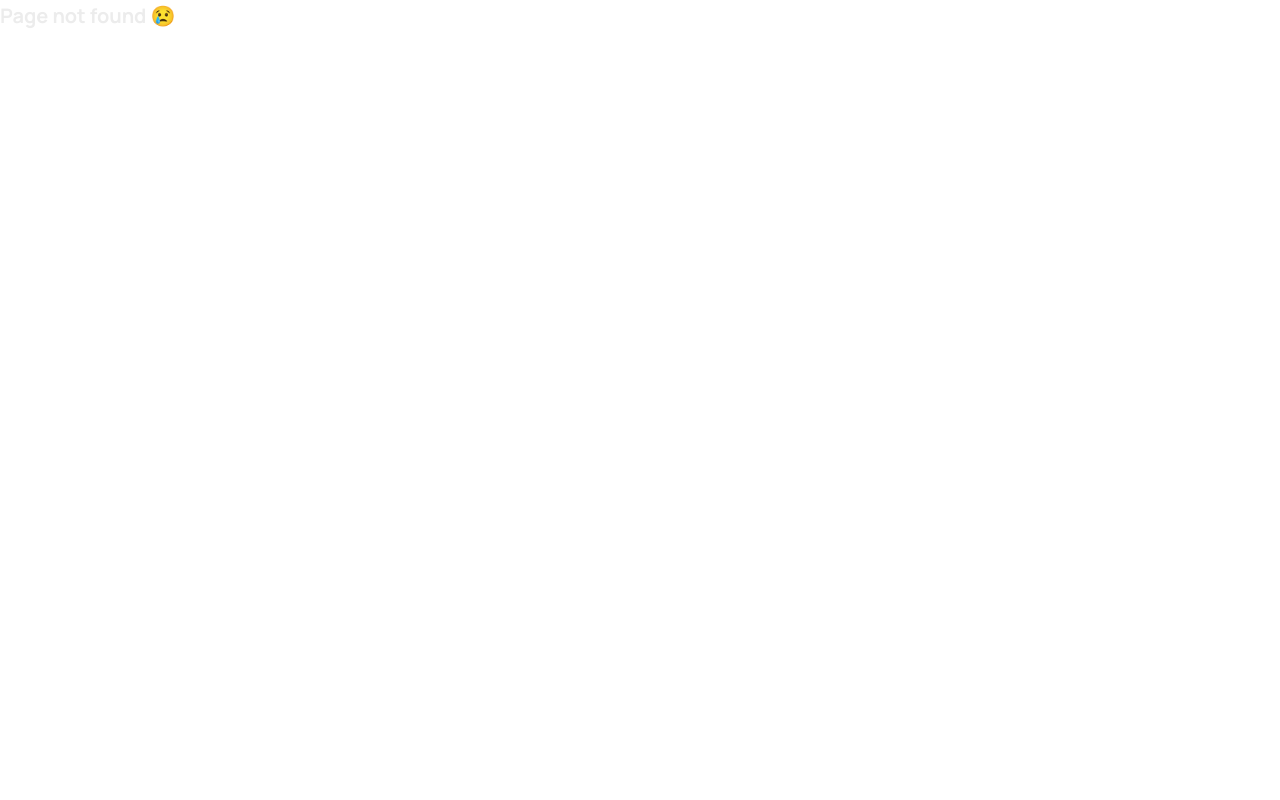
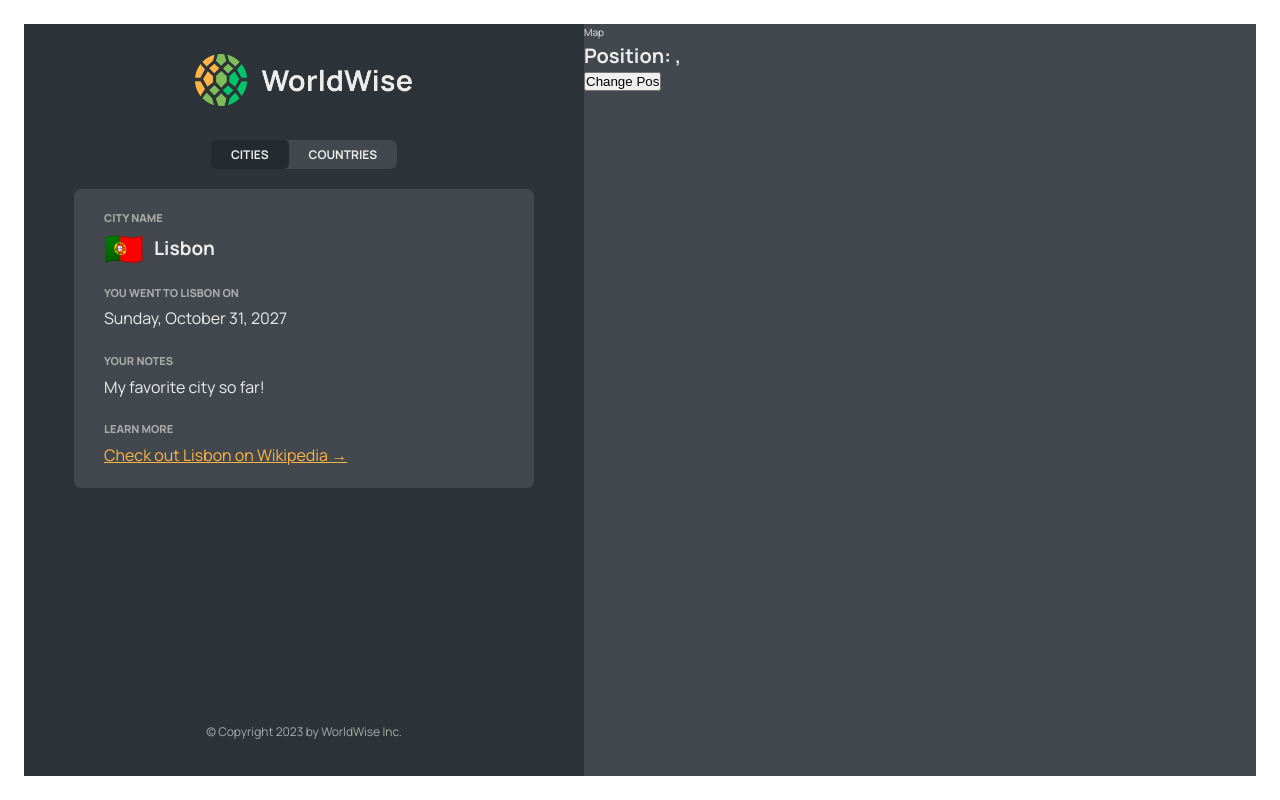
Before and after one commit to jeherold/jonas-worldwise, a React (Vite) app: page /app/cities/1 in a window 1280 px wide. Before the commit this address had no page. Built offline with nearby package versions, Linux system fonts and the light colour scheme; data requests are answered from the project's data file.

Commit message:
learning about useParams and useSearchParams

```diff
--- a/src/App.jsx
+++ b/src/App.jsx
@@ -7,6 +7,7 @@
 import PageNotFound from './pages/PageNotFound';
 import AppLayout from './pages/AppLayout';
 import Login from './pages/Login';
+import City from './components/City';
 import CityList from './components/CityList';
 import CountryList from './components/CountryList';
 
@@ -48,6 +49,7 @@
             path="cities"
             element={<CityList cities={cities} isLoading={isLoading} />}
           />
+          <Route path="cities/:id" element={<City />} />
           <Route
             path="countries"
             element={<CountryList cities={cities} isLoading={isLoading} />}
--- a/src/components/City.jsx
+++ b/src/components/City.jsx
@@ -1,20 +1,24 @@
-import styles from "./City.module.css";
+import { useParams } from 'react-router-dom';
+import styles from './City.module.css';
 
 const formatDate = (date) =>
-  new Intl.DateTimeFormat("en", {
-    day: "numeric",
-    month: "long",
-    year: "numeric",
-    weekday: "long",
+  new Intl.DateTimeFormat('en', {
+    day: 'numeric',
+    month: 'long',
+    year: 'numeric',
+    weekday: 'long',
   }).format(new Date(date));
 
 function City() {
+  const { id } = useParams();
+  console.log(id);
+
   // TEMP DATA
   const currentCity = {
-    cityName: "Lisbon",
-    emoji: "🇵🇹",
-    date: "2027-10-31T15:59:59.138Z",
-    notes: "My favorite city so far!",
+    cityName: 'Lisbon',
+    emoji: '🇵🇹',
+    date: '2027-10-31T15:59:59.138Z',
+    notes: 'My favorite city so far!',
   };
 
   const { cityName, emoji, date, notes } = currentCity;
@@ -50,10 +54,6 @@
           Check out {cityName} on Wikipedia &rarr;
         </a>
       </div>
-
-      <div>
-        <ButtonBack />
-      </div>
     </div>
   );
 }
--- a/src/components/CityItem.jsx
+++ b/src/components/CityItem.jsx
@@ -1,3 +1,4 @@
+import { Link } from 'react-router-dom';
 import styles from './CityItem.module.css';
 
 const formatDate = (date) =>
@@ -8,13 +9,18 @@
   }).format(new Date(date));
 
 function CityItem({ city }) {
-  const { cityName, emoji, date } = city;
+  const { cityName, emoji, date, id, position } = city;
   return (
-    <li className={styles.cityItem}>
-      <span className={styles.emoji}>{emoji}</span>
-      <h3 className={styles.name}>{cityName}</h3>
-      <time className={styles.date}>({formatDate(date)})</time>
-      <button className={styles.deleteBtn}>&times;</button>
+    <li>
+      <Link
+        className={styles.cityItem}
+        to={`${id}?lat=${position.lat}&lng=${position.lng}`}
+      >
+        <span className={styles.emoji}>{emoji}</span>
+        <h3 className={styles.name}>{cityName}</h3>
+        <time className={styles.date}>({formatDate(date)})</time>
+        <button className={styles.deleteBtn}>&times;</button>
+      </Link>
     </li>
   );
 }
--- a/src/components/Map.jsx
+++ b/src/components/Map.jsx
@@ -1,7 +1,25 @@
+import { useSearchParams } from 'react-router-dom';
 import styles from './Map.module.css';
 
 function Map() {
-  return <div className={styles.mapContainer}>Map</div>;
+  const [searchparams, setSearchParams] = useSearchParams();
+  const lat = searchparams.get('lat');
+  const lng = searchparams.get('lng');
+  return (
+    <div className={styles.mapContainer}>
+      Map
+      <h1>
+        Position: {lat}, {lng}
+      </h1>
+      <button
+        onClick={() => {
+          setSearchParams({ lat: 23, lng: 50 });
+        }}
+      >
+        Change Pos
+      </button>
+    </div>
+  );
 }
 
 export default Map;
```
